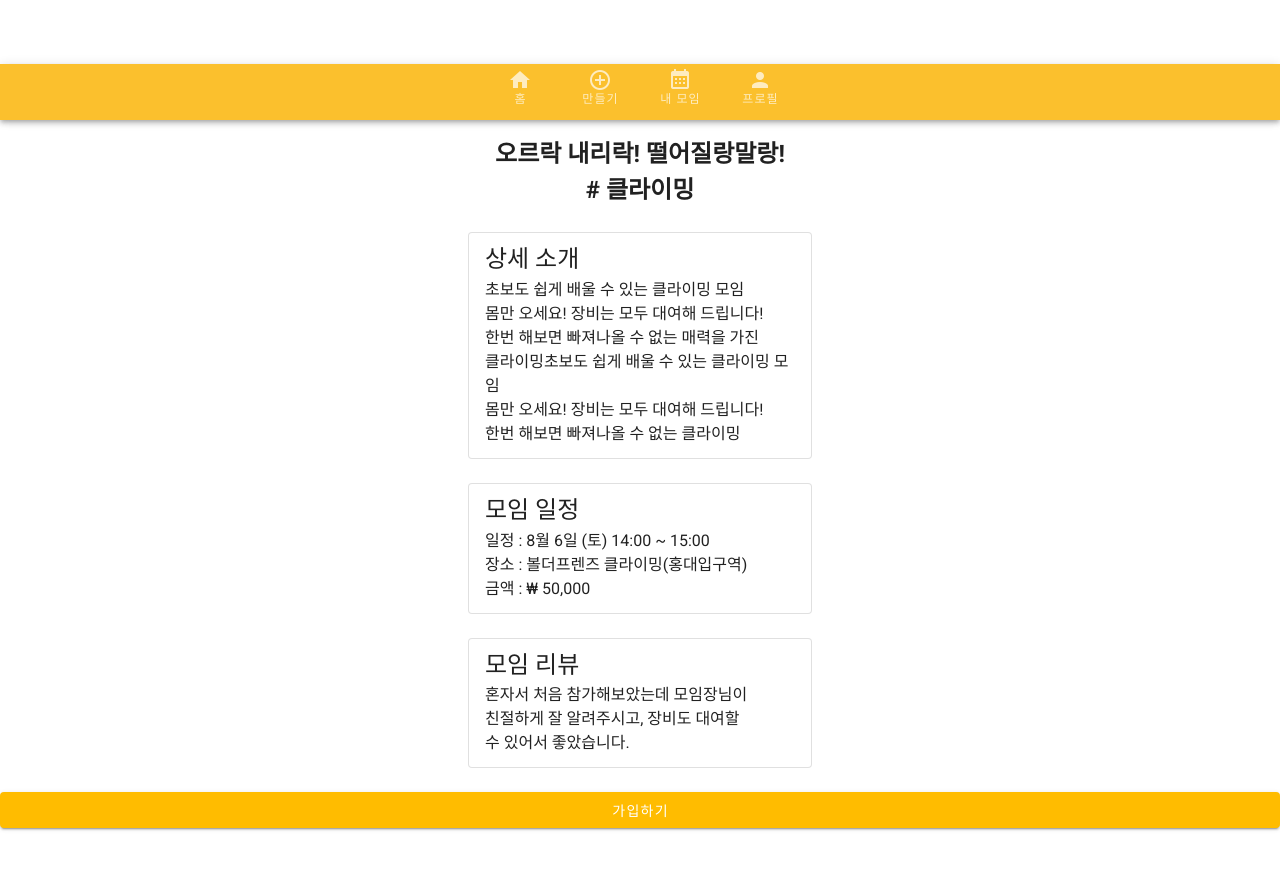
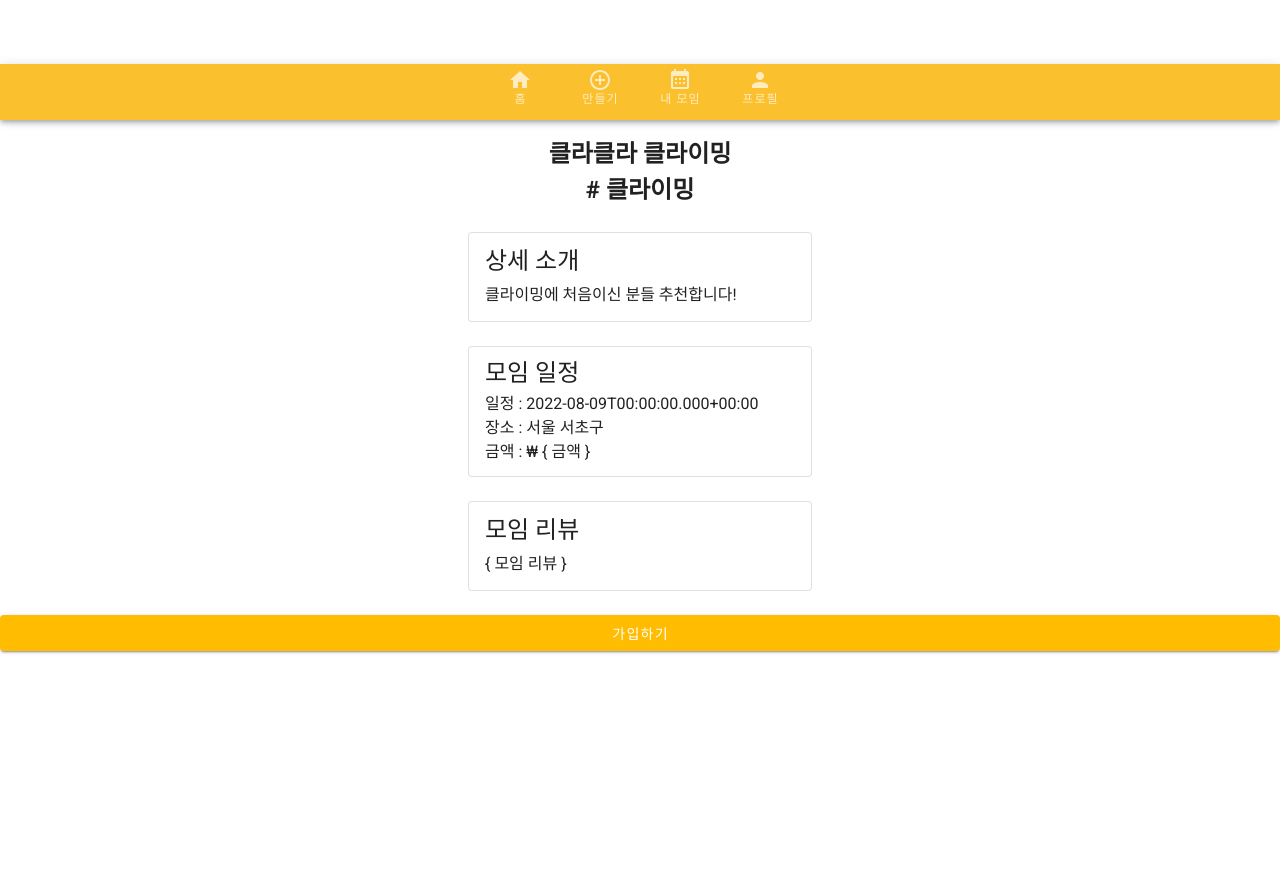
Before and after one commit to HyunIm/Samoim, a Vue app in the folder samoim/: page /gatheringinformation in a window 1280 px wide. Shown: the part 680-1550 px from the top of the page. After the commit the page ends 1403 px from the top, so only its background shows below. Built offline with nearby package versions, Linux system fonts and the light colour scheme; no server answers.

Commit message:
feat: api 연결

```diff
--- a/samoim/src/views/GatheringInformation.vue
+++ b/samoim/src/views/GatheringInformation.vue
@@ -7,8 +7,8 @@
 
     <br>
     <center>
-      <h2>오르락 내리락! 떨어질랑말랑!</h2>
-      <h2># 클라이밍</h2>
+      <h2>{{ classInfoData.name }}</h2>
+      <h2># {{ classInfoData.smallCategory }}</h2>
     </center>
 
     <br>
@@ -22,12 +22,7 @@
           <v-list-item-title class="text-h5 mb-1">
             상세 소개
           </v-list-item-title>
-          초보도 쉽게 배울 수 있는 클라이밍 모임 <br>
-          몸만 오세요! 장비는 모두 대여해 드립니다! <br>
-          한번 해보면 빠져나올 수 없는 매력을 가진 <br>
-          클라이밍초보도 쉽게 배울 수 있는 클라이밍 모임 <br>
-          몸만 오세요! 장비는 모두 대여해 드립니다! <br>
-          한번 해보면 빠져나올 수 없는 클라이밍
+          {{ classInfoData.detailContents }}
         </v-list-item-content>
       </v-list-item>
     </v-card>
@@ -43,9 +38,9 @@
           <v-list-item-title class="text-h5 mb-1">
             모임 일정
           </v-list-item-title>
-          일정 : 8월 6일 (토) 14:00 ~ 15:00 <br>
-          장소 : 볼더프렌즈 클라이밍(홍대입구역) <br>
-          금액 : ₩ 50,000
+          일정 : {{ classInfoData.openDate }} <br>
+          장소 : {{ classInfoData.city }} {{ classInfoData.address }} <br>
+          금액 : ₩ { 금액 }
         </v-list-item-content>
       </v-list-item>
     </v-card>
@@ -61,9 +56,7 @@
           <v-list-item-title class="text-h5 mb-1">
             모임 리뷰
           </v-list-item-title>
-          혼자서 처음 참가해보았는데 모임장님이 <br>
-          친절하게 잘 알려주시고, 장비도 대여할 <br>
-          수 있어서 좋았습니다.
+          { 모임 리뷰 }
         </v-list-item-content>
       </v-list-item>
     </v-card>
@@ -89,7 +82,39 @@
 
 <script>
 export default {
+  mounted() {
+    this.getClassInfo();
+  },
 
+  data: () => ({
+    classInfoData:
+      {
+        id: 16,
+        name: "클라클라 클라이밍",
+        largeCategory: "운동·액티비티",
+        smallCategory: "클라이밍",
+        city: "서울",
+        address: "서초구",
+        maxMember: 8,
+        ownerId: "admin@kb.com",
+        openDate: "2022-08-09T00:00:00.000+00:00",
+        detailContents: "클라이밍에 처음이신 분들 추천합니다!",
+        photoPath: "/photo/path"
+      },
+  }),
+
+  methods: {
+    getClassInfo() {
+      this.$axios.get('/api/classes/16')
+      .then((res) => {
+        this.classInfoData = res.data;
+        console.log(this.classInfoData);
+      })
+      .catch((error) => {
+        console.log(error);
+      });
+    },
+  }
 }
 </script>
 
--- a/samoim/src/views/Main.vue
+++ b/samoim/src/views/Main.vue
@@ -42,9 +42,14 @@
               </v-card-text>
 
               <v-card-actions>
-                <v-btn text>
-                  상세보기
-                </v-btn>
+                <router-link
+                  style="text-decoration: none; color: inherit;"
+                  to="/gatheringinformation"
+                >
+                  <v-btn text>
+                    상세보기
+                  </v-btn>
+                </router-link>
               </v-card-actions>
             </v-card>
           </v-col>
```
